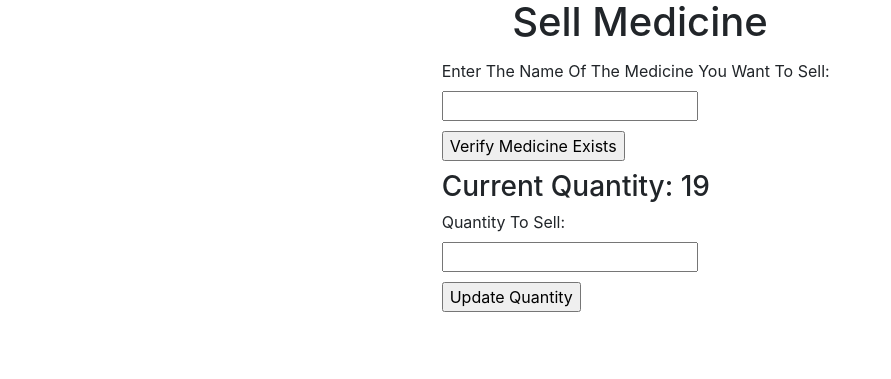
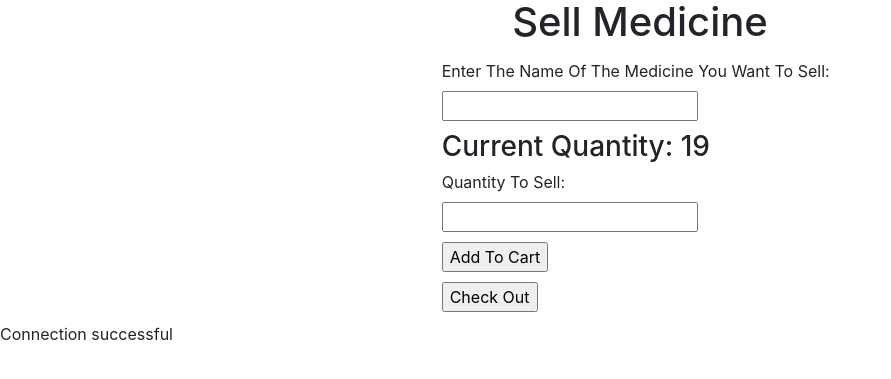
Before and after one commit to Natureboy100/webnew, a PHP site: page /medicine/sell_medicine.php in a window 1280 px wide. Shown: the top 379 px of the page, without its empty margins (0-891 px from the left). Run offline with PHP 8.4, Linux system fonts and the light colour scheme.

Commit message:
Update sell_medicine.php

```diff
--- a/medicine/sell_medicine.php
+++ b/medicine/sell_medicine.php
@@ -32,17 +32,37 @@
 <form class="col-md-4 col-md-offset-4 signUpForm" id="admin_profile_form">
     <label for="NameofMedicine">Enter The Name Of The Medicine You Want To Sell: </label>
     <input type="text" name="NameofMedicine" id="NameofMedicine">
-    <input type="submit" name="bNameofMedicine" value="Verify Medicine Exists">
 
     <h3>Current Quantity: <?php echo "19" ?></h3>
 
 
     <label for="quantity">Quantity To Sell: </label>
     <input type="number" name="quantity" id="quantity">
-    <input type="submit" name="updateQuantity" value="Update Quantity">
+    <input type="submit" name="bAddToCart" value="Add To Cart">
+
+    <input type="submit" name="checkOut" value="Check Out">
 
 </form>
 
+<?php
+    include ("../Database/database.php");
+
+    $conn = OpenCon();
+
+    if (isset($_POST["bAddToCart"])) {
+        $NameofMedicine = $_POST["NameofMedicine"];
+        $quantity = $_POST["quantity"];
+
+//        Trying to verify if medicine exists and then minus the qty from it
+//        Then, echo medicine added to cart. with same receipt id.
+//        If checkout clicked, it will made a whole receipt.
+
+
+    }
+
+    CloseCon($conn);
+
+?>
 
 
 </body>
```
